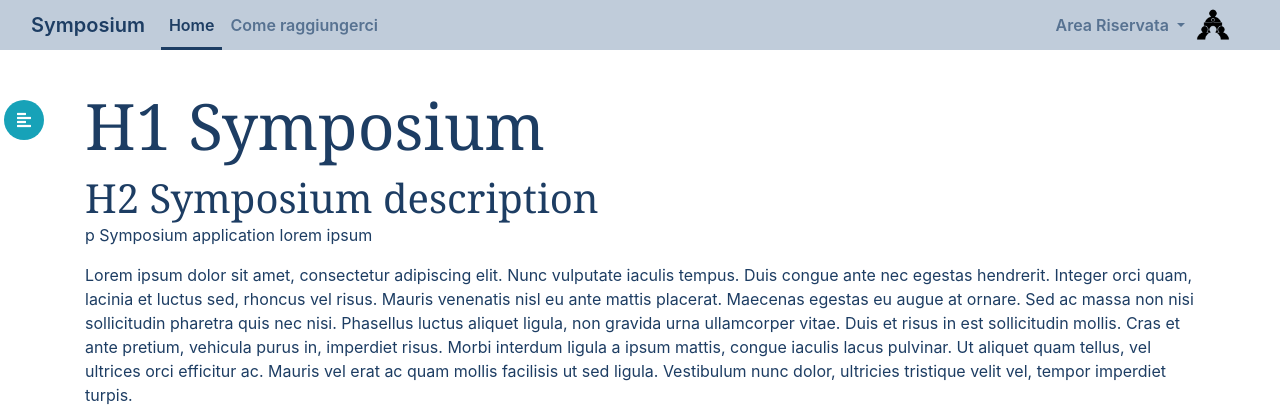
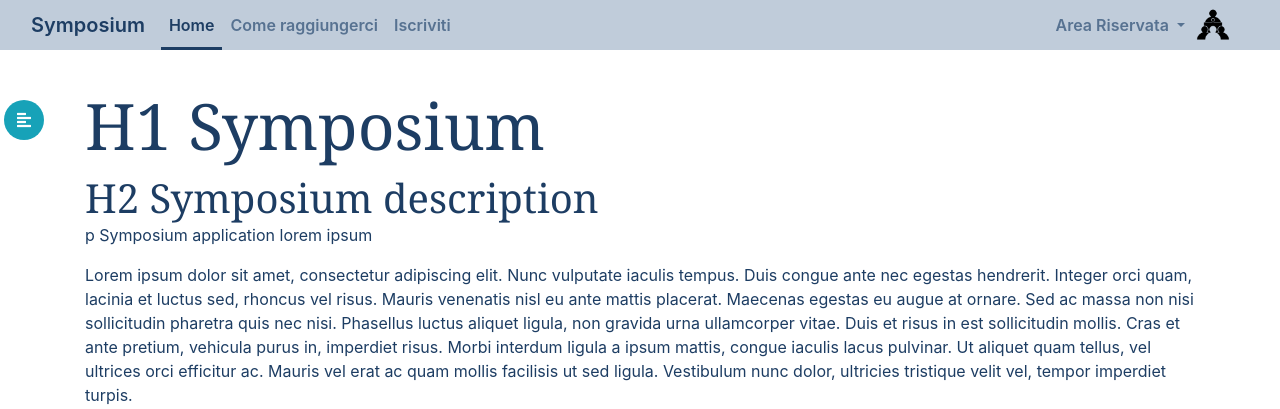
Before and after one commit to eigen-value/symposium, a Flask app: page / in a window 1280 px wide. Shown: the top 409 px of the page. Run offline with Flask 2, Linux system fonts and the light colour scheme; some libraries are stand-ins or nearby versions.

Commit message:
subscribe nav-link on navbar upd: requirements.txt

```diff
--- a/src/templates/includes/_navbar.html
+++ b/src/templates/includes/_navbar.html
@@ -2,7 +2,7 @@
 
 <nav class="navbar navbar-expand-lg navbar-light fixed-top mb-2">
   <div class="container-fluid">
-    {# <img src="/static/images/wind-alpha.png" style="height: 30px; margin-right: .5rem"> #}
+    {# <img src="/static/images/logo.png" alt="" style="height: 30px; margin-right: .5rem"> #}
     <a class="navbar-brand" href="/">
       Symposium
     </a>
@@ -17,6 +17,9 @@
         </li>
         <li class="nav-item {{'active' if request.path == '/how_to_reach_us' }}">
           <a class="nav-link" href="/how_to_reach_us">Come raggiungerci {%- if request.path == "/how_to_reach_us" %} <span class="sr-only">(current)</span> {% endif %}</a>
+        </li>
+        <li class="nav-item {{'active' if request.path == '/subscribe' }}">
+          <a class="nav-link" href="/subscribe">Iscriviti {%- if request.path == "/subscribe" %} <span class="sr-only">(current)</span> {% endif %}</a>
         </li>
       </ul>
       <ul class="navbar-nav ml-auto">
```
Also changed, not shown: requirements.txt (+28 -0 lines).
